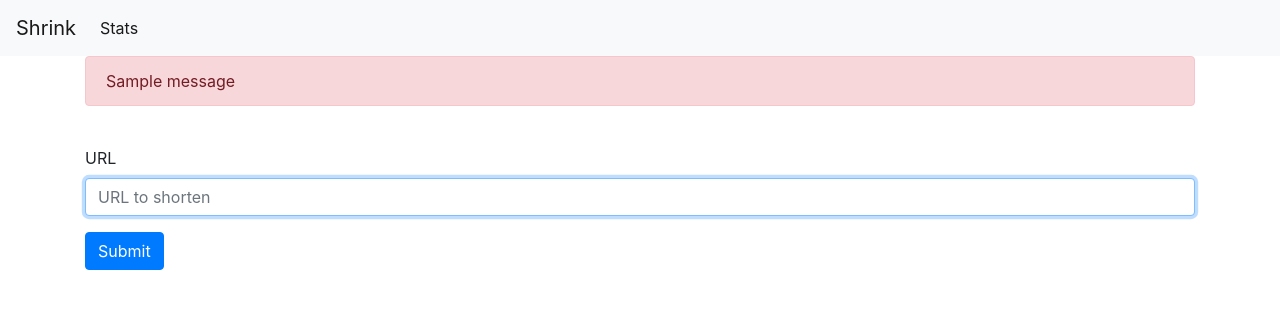
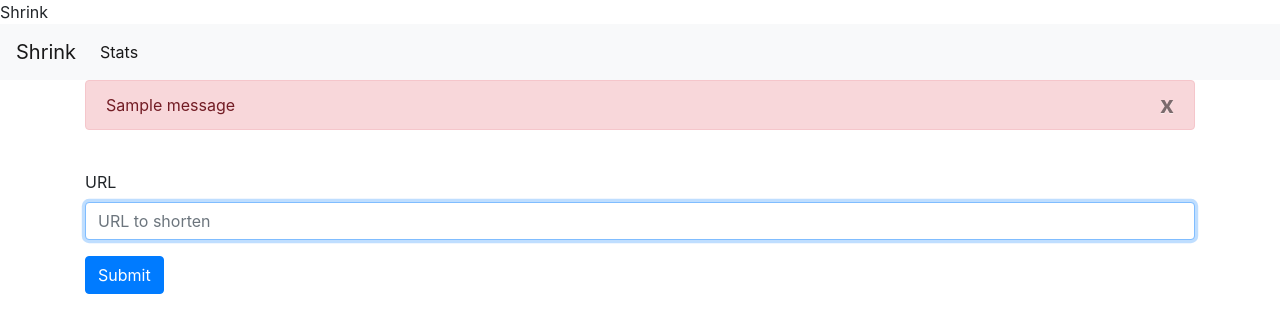
Before and after one commit to CobblePot59/shrink, a Flask app: page / in a window 1280 px wide. Shown: the top 333 px of the page. Run offline with Flask 2, Linux system fonts and the light colour scheme; tables that the repository leaves empty hold one stand-in row (values such as "Sample post"); one stand-in notice (Sample message) is shown.

Commit message:
Update base.html

```diff
--- a/volumes/app/templates/base.html
+++ b/volumes/app/templates/base.html
@@ -1,14 +1,12 @@
 <!doctype html>
-<html lang="fr">
+<html lang="fr-FR">
   <head>
-    <!-- Required meta tags -->
+    <meta charset="utf-8"
+    <title>Shrink</title>
     <meta charset="utf-8">
     <meta name="viewport" content="width=device-width, initial-scale=1, shrink-to-fit=no">
-
-    <!-- Bootstrap CSS -->
+    {% block headers %} {% endblock %}
     <link rel="stylesheet" href="https://cdn.jsdelivr.net/npm/bootstrap@4.6.0/dist/css/bootstrap.min.css" integrity="sha384-B0vP5xmATw1+K9KRQjQERJvTumQW0nPEzvF6L/Z6nronJ3oUOFUFpCjEUQouq2+l" crossorigin="anonymous">
-
-    <title>Shrink</title>
   </head>
   <body>
     <nav class="navbar navbar-expand-md navbar-light bg-light">
@@ -26,16 +24,20 @@
     </nav>
     <div class="container">
         {% for message in get_flashed_messages() %}
-            <div class="alert alert-danger">{{ message }}</div>
+          <div class="alert alert-danger alert-dismissable" role="alert">
+            <button type="button" class="close" data-dismiss="alert" aria-label="close">
+              <span aria-hidden="true">x</span>
+            </button>
+            {{ message }}
+          </div>
         {% endfor %}
-		<br>
+	<br>
         {% block content %} {% endblock %}
     </div>
 
-    <!-- Optional JavaScript -->
-    <!-- jQuery first, then Popper.js, then Bootstrap JS -->
     <script src="https://code.jquery.com/jquery-3.5.1.slim.min.js" integrity="sha384-DfXdz2htPH0lsSSs5nCTpuj/zy4C+OGpamoFVy38MVBnE+IbbVYUew+OrCXaRkfj" crossorigin="anonymous"></script>
     <script src="https://cdn.jsdelivr.net/npm/popper.js@1.16.1/dist/umd/popper.min.js" integrity="sha384-9/reFTGAW83EW2RDu2S0VKaIzap3H66lZH81PoYlFhbGU+6BZp6G7niu735Sk7lN" crossorigin="anonymous"></script>
     <script src="https://cdn.jsdelivr.net/npm/bootstrap@4.6.0/dist/js/bootstrap.min.js" integrity="sha384-+YQ4JLhjyBLPDQt//I+STsc9iw4uQqACwlvpslubQzn4u2UU2UFM80nGisd026JF" crossorigin="anonymous"></script>
+    {% block scripts %}{% endblock %}
   </body>
 </html>
```
